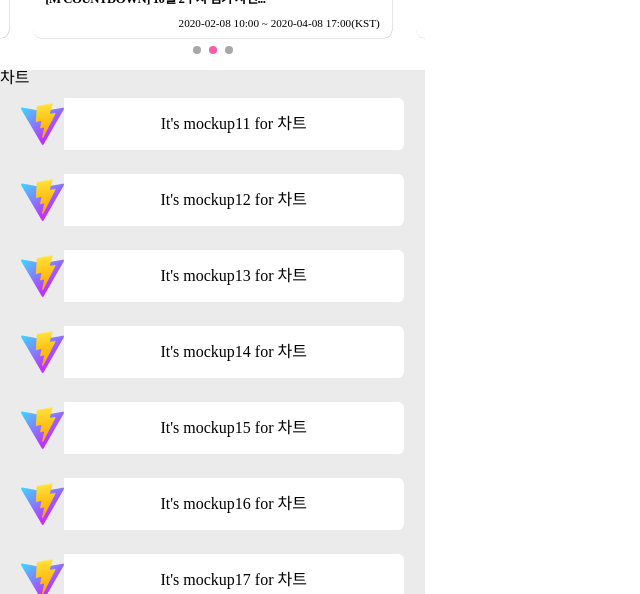
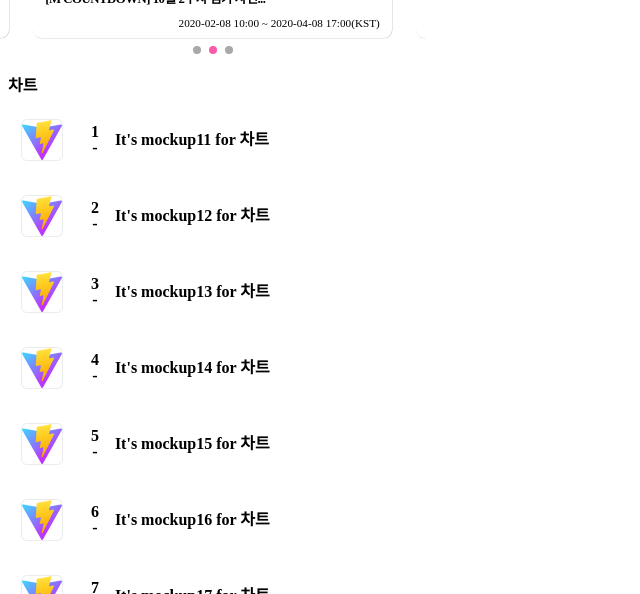
Before and after one commit to khil94/hanteo-contents-view, a React (Vite) app: page / in a window 1280 px wide. Shown: the part 206-800 px from the top of the page, without its empty margins (0-640 px from the left). Built offline with nearby package versions, Linux system fonts and the light colour scheme.

Commit message:
[style] : 순위를 포함하여 Content 스타일링

```diff
--- a/src/Components/Content.scss
+++ b/src/Components/Content.scss
@@ -2,24 +2,35 @@
 @import "../style/variables";
 .content_wrapper {
   width: 100%;
-  padding: 12px 5%;
+  font-weight: bold;
   .content {
     width: 100%;
+    padding: 12px 5%;
     text-decoration: none;
     color: black;
     @include common.flex-center("row");
 
     img {
       border-radius: 6px;
+      margin-right: 8px;
+      border: 1px solid $default-border-color;
     }
-    .content_title {
+    .content_detail {
       width: 100%;
       height: 52px;
       padding: 0 12px;
       background-color: white;
       border-top-right-radius: 6px;
       border-bottom-right-radius: 6px;
-      @include common.flex-center();
+      @include common.flex-center("row");
+      justify-content: flex-start;
+      .content_rank_wrapper {
+        @include common.flex-center();
+        padding: 8px;
+      }
+      .content_title {
+        padding: 8px;
+      }
     }
   }
 }
--- a/src/Components/Content.tsx
+++ b/src/Components/Content.tsx
@@ -3,13 +3,20 @@ import "./Content.scss";
 
 interface IProp {
   data: IMockupData;
+  rank: number;
 }
-export default function Content({ data }: IProp) {
+export default function Content({ data, rank }: IProp) {
   return (
     <div className="content_wrapper">
       <a className="content" href={data.url}>
         <img width={48} src={data.thumbnailUrl} />
-        <div className="content_title">{data.title}</div>
+        <div className="content_detail">
+          <div className="content_rank_wrapper">
+            <span>{rank}</span>
+            <span>-</span> {/* 순위변동란 */}
+          </div>
+          <div className="content_title">{data.title}</div>
+        </div>
       </a>
     </div>
   );
--- a/src/Section/ContentListSection.scss
+++ b/src/Section/ContentListSection.scss
@@ -1,9 +1,13 @@
 @use "../style/common" as common;
 @import "../style/variables";
 .content_list_section_wrapper {
-  background-color: $default-border-color;
+  // background-color: red;
   height: 100%;
   position: relative;
+  .content_list_title_wrapper {
+    padding: 8px;
+    font-weight: bold;
+  }
   .content_list_wrapper {
     @include common.flex-center();
   }
--- a/src/Section/ContentListSection.tsx
+++ b/src/Section/ContentListSection.tsx
@@ -53,10 +53,14 @@ export default function ContentListSection() {
 
   return (
     <div className="content_list_section_wrapper">
-      {CATEGORIES[category].name}
+      <div className="content_list_title_wrapper">
+        {CATEGORIES[category].name}
+      </div>
       <div className="content_list_wrapper">
         {data.map((v, i) => {
-          return <Content key={`content_${v.title}_${i}`} data={v} />;
+          return (
+            <Content key={`content_${v.title}_${i}`} data={v} rank={i + 1} />
+          );
         })}
         {isLoadingData &&
           Array(10)
```
